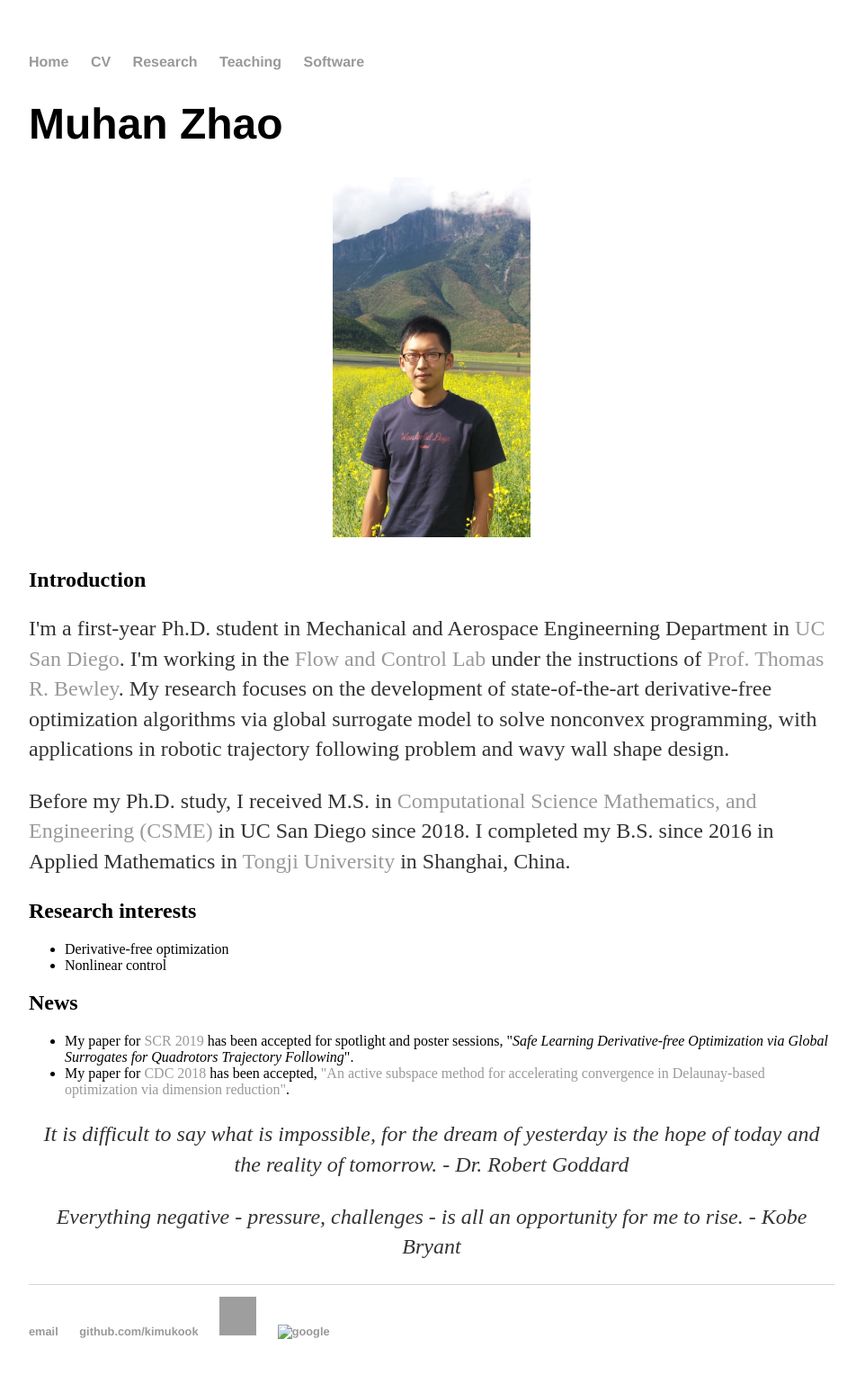
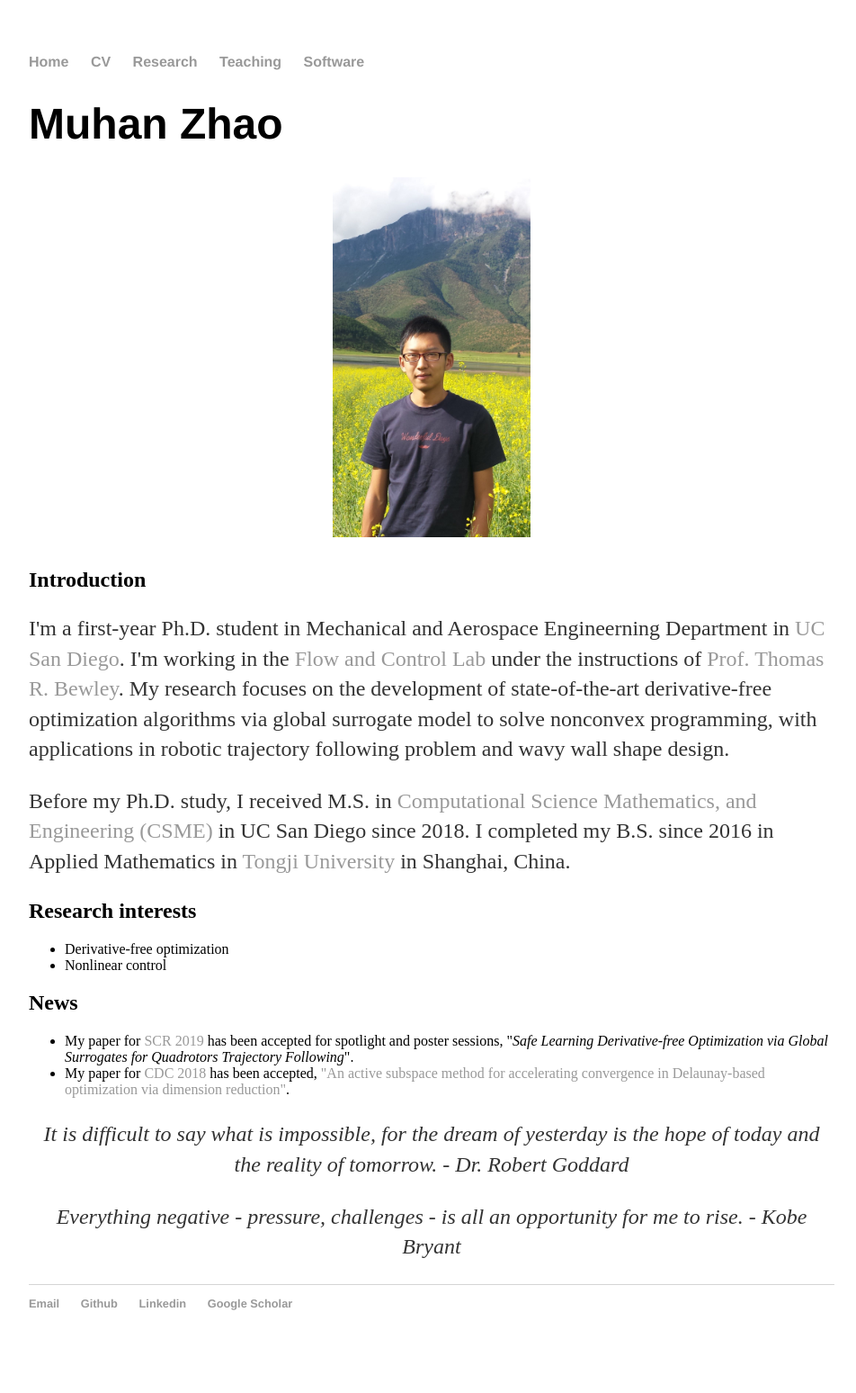
Before and after one commit to kimukook/kimukook.github.io, a Jekyll site: the page built from index.html, in a window 1280 px wide. Shown: the whole page at 90% size, without its empty margins (160-1112 px from the left). Built offline with Jekyll 4.4.1, drawn with Linux system fonts in a browser that asks for light colours; after the commit the page ends 1516 px from its top, so only the background shows below that.

Commit message:
Update default.html

```diff
--- a/_layouts/default.html
+++ b/_layouts/default.html
@@ -27,10 +27,10 @@
 			</div><!-- /.container -->
 			<footer>
 	    		<ul>
-	        		<li><a href="mailto:muz021@ucsd.edu">email</a></li>
-	        		<li><a href="https://github.com/kimukook">github.com/kimukook</a></li>
-				<li><a href="https://www.linkedin.com/in/muhan-zhao-158b64114"><img src="https://kimukook.github.io/_layouts/linkedin.jpg" width="41" height="43" title="linedin" alt="linedin"></a></li>
-				<li><a href="https://scholar.google.com/citations?user=ZSO-RTMAAAAJ&hl=en"><img src="https://kimukook.github.io/_layouts/google" width="41" height="43" title="google" alt="google"></a></li>
+	        		<li><a href="mailto:muz021@ucsd.edu">Email</a></li>
+	        		<li><a href="https://github.com/kimukook">Github</a></li>
+				<li><a href="https://www.linkedin.com/in/muhan-zhao-158b64114">Linkedin</a></li>
+				<li><a href="https://scholar.google.com/citations?user=ZSO-RTMAAAAJ&hl=en">Google Scholar</a></li>
 				</ul>
 			</footer>
 		</body>
```
